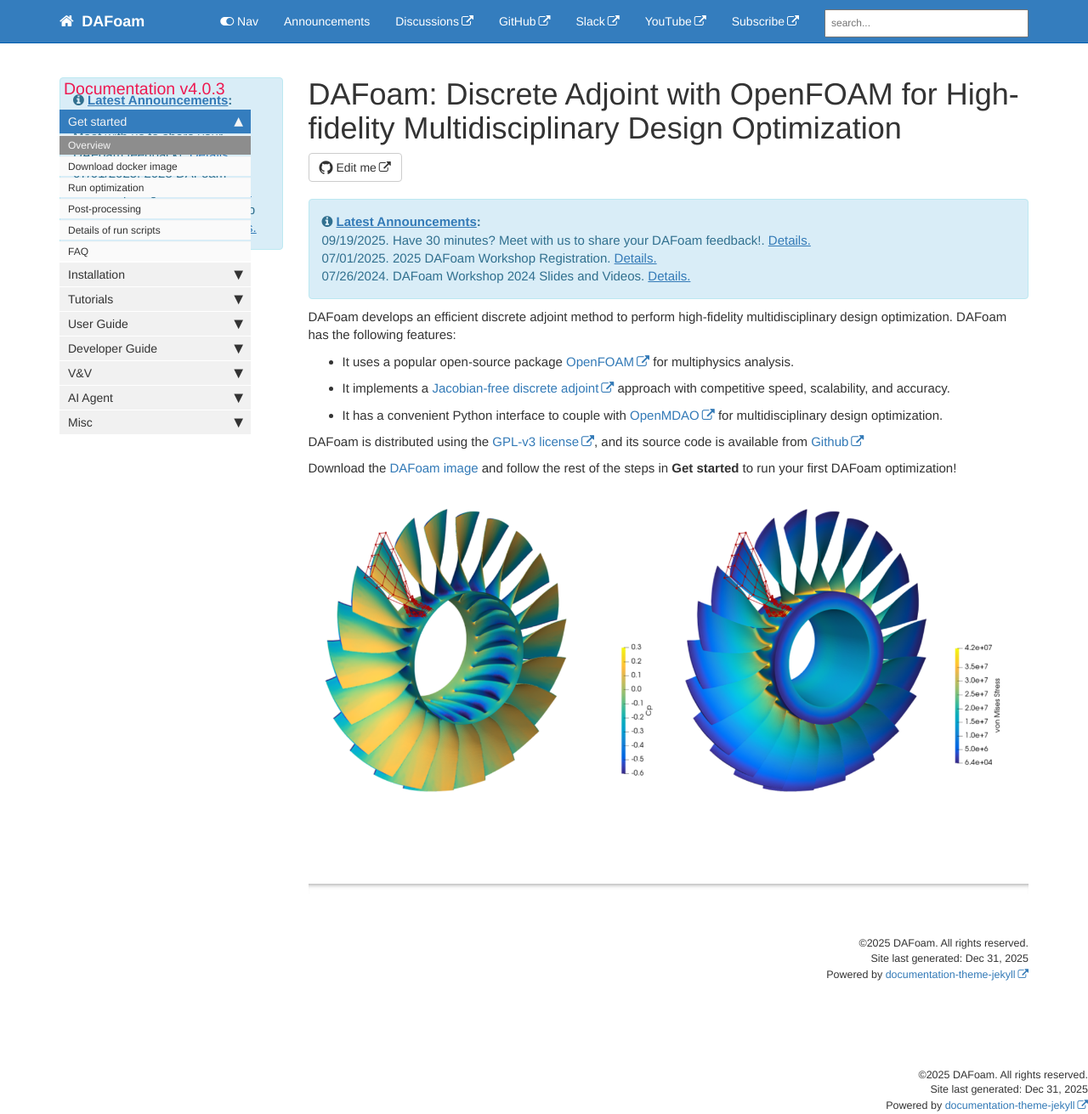
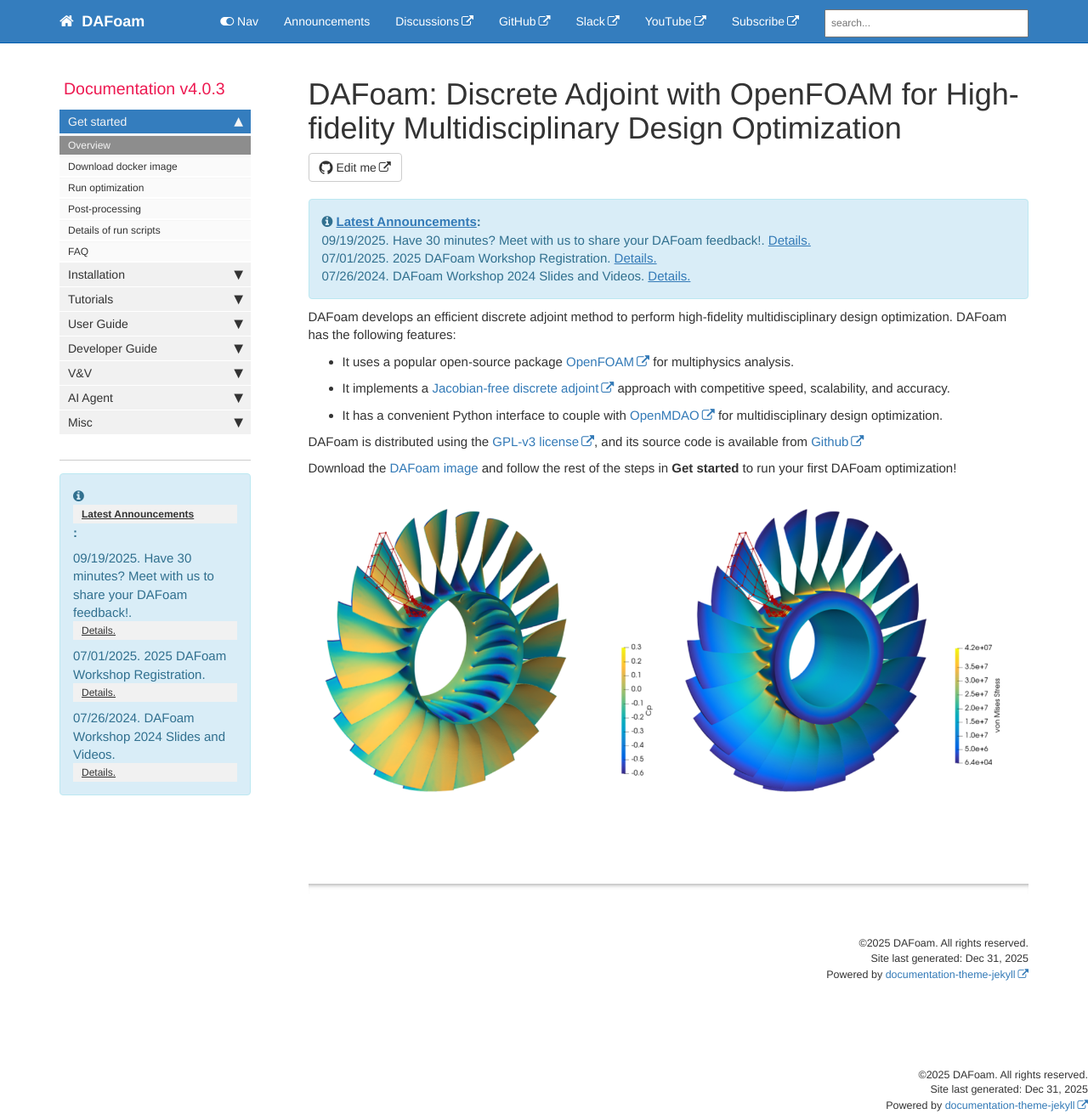
Before and after one commit to DAFoam/DAFoam.github.io, a Jekyll site: the page built from index.md, in a window 1280 px wide and 1311 px high. Shown: the whole window at 85% size. Built offline with Jekyll 4.4.1, drawn with Linux system fonts in a browser that asks for light colours; comment, search, counter and statistics services are not loaded.

Commit message:
content update

```diff
--- a/_includes/sidebar.html
+++ b/_includes/sidebar.html
@@ -52,16 +52,16 @@
              <a href="#" id="collapseAll">Collapse All</a> | <a href="#" id="expandAll">Expand All</a>
          </p>
          -->
+  <li style="margin-top: 30px; border-top: 1px solid #ccc; padding-top: 15px;">
+    <div markdown="span" class="alert alert-info" role="alert" style="margin: 0;">
+      <i class="fa fa-info-circle"></i>
+      <b><a href="{{ site.baseurl }}/news.html">Latest Announcements</a>:</b>
+      {% for post in site.posts limit:3 %}
+        <div style="margin-top: 8px;">{{ post.date | date: "%m/%d/%Y" }}. {{ post.title }}. <a href="{{ post.permalink }}">Details.</a></div>
+      {% endfor %}
+    </div>
+  </li>
 </ul>
-
-<!-- Latest Announcements -->
-<div markdown="span" class="alert alert-info" role="alert" style="margin-top: 20px;">
-  <i class="fa fa-info-circle"></i>
-  <b><a href="{{ site.baseurl }}/news.html">Latest Announcements</a>:</b>
-  {% for post in site.posts limit:3 %}
-    <div>{{ post.date | date: "%m/%d/%Y" }}. {{ post.title }}. <a href="{{ post.permalink }}">Details.</a></div>
-  {% endfor %}
-</div>
 
 <!-- this highlights the active parent class in the navgoco sidebar. this is critical so that the parent expands when you're viewing a page. This must appear below the sidebar code above. Otherwise, if placed inside customscripts.js, the script runs before the sidebar code runs and the class never gets inserted.-->
 <script>$("li.active").parents('li').toggleClass("active");</script>
```
